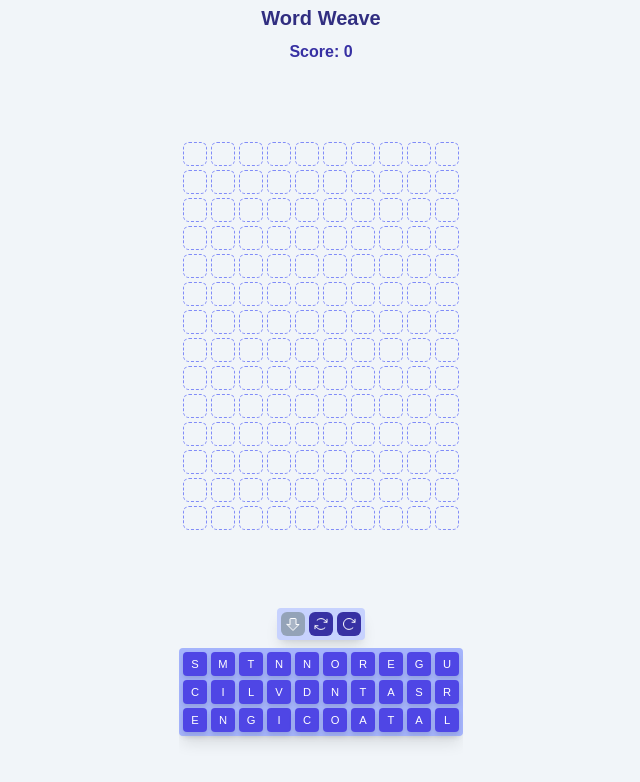
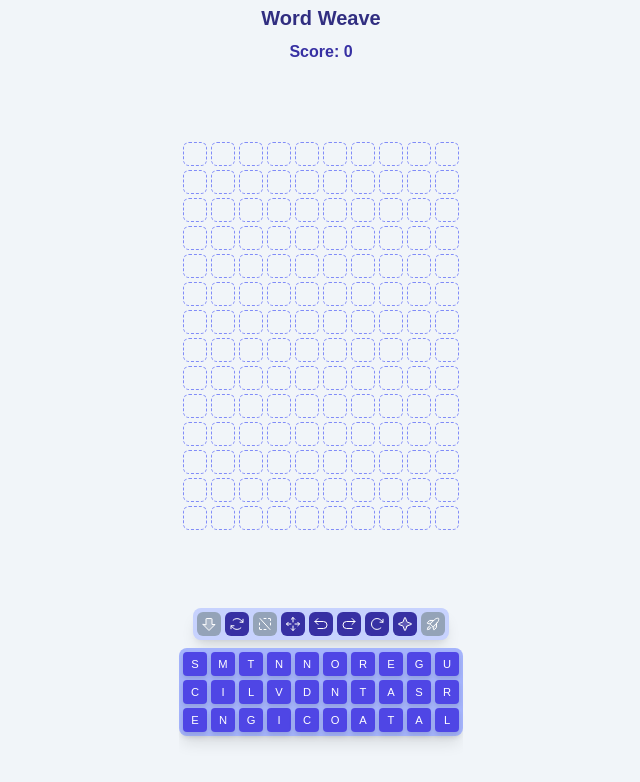
Before and after one commit to skylarbeaty/Word-Weave, a Next.js app: page / in a window 1280 px wide. Shown: the top 782 px of the page, without its empty margins (319-959 px from the left). Built offline with nearby package versions, Linux system fonts and the light colour scheme.

Commit message:
Added the rest of the button panel
Added buttons to the rest of the buttons since the icons are in now. Implemented Deselect. Made the launch and deselected button gray out based on context. Adjusted styling to make buttons and panels all fit together well

```diff
--- a/components/ButtonPanel.tsx
+++ b/components/ButtonPanel.tsx
@@ -44,8 +44,40 @@ const ButtonPanel = () => {
     })
   }
 
+  const handleDeselect = () => {
+    gameContext.changeSelectedID(-1)
+  }
+
+  const deselectDisabled = () => {
+    return (gameContext.selectedID === -1)
+  }
+
+  const handleMove = () => {
+
+  }
+
+  const handleUndo = () => {
+
+  }
+
+  const handleRedo = () => {
+
+  }
+
+  const handleSetStar = () => {
+
+  }
+
+  const handleSubmit = () => {
+
+  }
+
+  const submitDisabled = () => {
+    return (solution.score === 0)
+  }
+
   return (
-    <div className={`bg-indigo-200 mt-2 mb-2 rounded shadow-lg flex justify-between  justify-self-center
+    <div className={`bg-indigo-200 mt-2 mb-2 rounded-lg shadow-lg flex justify-between  justify-self-center
         p-[2px]   xs-box:p-[4px]    sm-box:p-[8px]    md-box:p-[16px]
         gap-[2px] xs-box:gap-[4px]  sm-box:gap-[6px]  md-box:gap-[8px]`}>
         <GameButton handlePointerDown={handleReturn} disabled={returnDisabled()}>
@@ -60,10 +92,46 @@ const ButtonPanel = () => {
             alt="shuffle"
           />
         </GameButton>
+        <GameButton handlePointerDown={handleDeselect} disabled={deselectDisabled()}>
+          <img
+            src="/deselect.svg"
+            alt="deselect"
+          />
+        </GameButton>
+        <GameButton handlePointerDown={handleMove}>
+          <img
+            src="/move.svg"
+            alt="move"
+          />
+        </GameButton>
+        <GameButton handlePointerDown={handleUndo}>
+          <img
+            src="/undo.svg"
+            alt="undo"
+          />
+        </GameButton>
+        <GameButton handlePointerDown={handleRedo}>
+          <img
+            src="/redo.svg"
+            alt="redo"
+          />
+        </GameButton>
         <GameButton handlePointerDown={handleRestart}>
           <img
             src="/restart.svg"
             alt="restart"
+          />
+        </GameButton>
+        <GameButton handlePointerDown={handleSetStar}>
+          <img
+            src="/star.svg"
+            alt="star"
+          />
+        </GameButton>
+        <GameButton handlePointerDown={handleSubmit} disabled={submitDisabled()}>
+          <img
+            src="/launch.svg"
+            alt="submit"
           />
         </GameButton>
     </div>
--- a/components/GameButton.tsx
+++ b/components/GameButton.tsx
@@ -10,10 +10,9 @@ const GameButton = ({ children, handlePointerDown = () => {}, disabled = false }
   return (
     <button disabled={disabled} className={`bg-indigo-800 text-white
         disabled:bg-slate-400 active:bg-indigo-500 hover:bg-indigo-700
-        size-4 xs-box:size-6 sm-box:size-9 md-box:size-12
+        size-4 xs-box:size-6 sm-box:size-9 md-box:size-11
         rounded-md sm-box:rounded-lg
-        p-[2px]   xs-box:p-[4px]    sm-box:p-[6px]    md-box:p-[8px]
-        text-[0.3rem] xs-box:text-[0.6rem] sm-box:text-[0.9rem] md-box:text-[1.1rem]`}
+        p-[2px]   xs-box:p-[4px]    sm-box:p-[6px]    md-box:p-[8px]`}
         onPointerDown={disabled ? undefined : handlePointerDown}
     >
         {children}
--- a/components/TilePanel.tsx
+++ b/components/TilePanel.tsx
@@ -6,7 +6,7 @@ const TilePanel = () => {
   const mySpaces = useGameContext()!.spaces.filter(space => space.position.container == "panel")
 
   return (
-    <div id="panel" className={`grid grid-cols-10 justify-self-center bg-indigo-300 rounded shadow-lg
+    <div id="panel" className={`grid grid-cols-10 justify-self-center bg-indigo-300 rounded-lg shadow-lg
         p-[2px]   xs-box:p-[4px]    sm-box:p-[8px]    md-box:p-[16px]
         gap-[2px] xs-box:gap-[4px]  sm-box:gap-[6px]  md-box:gap-[8px]`}>
         {mySpaces.map((space, index) => (
```
